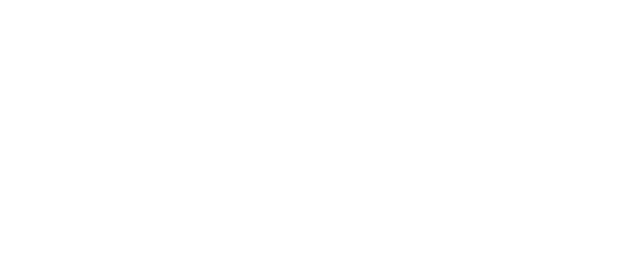
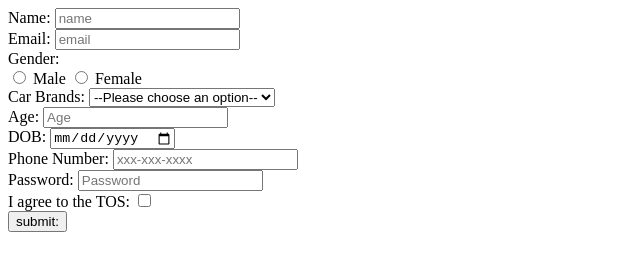
Before and after one commit to acciojob/signup-form-car-Pintu95045, a website: page main.html in a window 1280 px wide. Shown: the whole page, without its empty margins (0-640 px from the left). Drawn offline with Linux system fonts and the light colour scheme.

Commit message:
created a submission

```diff
--- a/main.html
+++ b/main.html
@@ -10,6 +10,48 @@
 	<!-- the entire body must be written by student -->
     <script type="text/javascript" src="./script.js">
 </script>
+<form action="#" method="post">
+	<div>
+		<label for="name">Name:</label>
+		<input type="text" placeholder="name" id="name" required><br>
+
+		<label for="email">Email:</label>
+		<input type="email" placeholder="email" id="email"required><br>
+	</div>
+	<div>
+		<label>Gender:</label><br>
+      <input type="radio" id="gender_m" name="gender" required>
+      <label for="gender_m">Male</label>
+      <input type="radio" id="gender_f" name="gender" required>
+      <label for="gender_f">Female</label><br>
+	</div>
+	<div>
+		<label for="cars">Car Brands:</label>
+		<select id="cars" name="cars" required>
+	<option value="" disabled selected>--Please choose an option--</option>
+			 <option value="Toyota">Toyota</option>
+        <option value="Honda">Honda</option>
+        <option value="Ford">Ford</option>
+        <option value="Chevrolet">Chevrolet</option>
+        <option value="BMW">BMW</option>
+		</select><br>
+	</div>
+	<div>
+		<label for="age"> Age:</label>
+		<input type="number" placeholder="Age" id="age" required><br>
+		<label for="dob"> DOB:</label>
+		<input type="date" id="dob"required><br>
+		<label for="tel"> Phone Number:</label>
+		<input type="tel" id="tel" placeholder="xxx-xxx-xxxx"> <br>
+		<label for="password"> Password:</label>
+		<input type="password" id="password" placeholder="Password"required><br>
+		<label for="tos"> I agree to the TOS:</label>
+		<input type="checkbox" id="tos" required><br>
+
+		<button type="submit">submit:</button>
+	</div>
+
+</form>
 
 </body>
 
```
